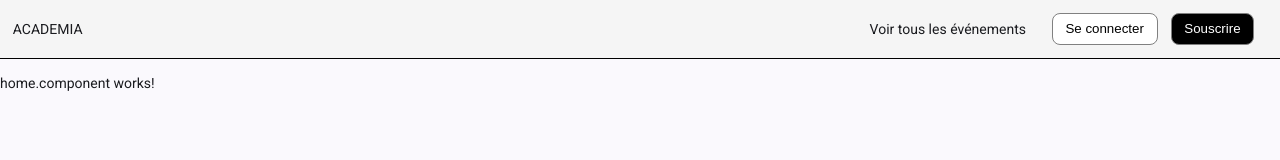
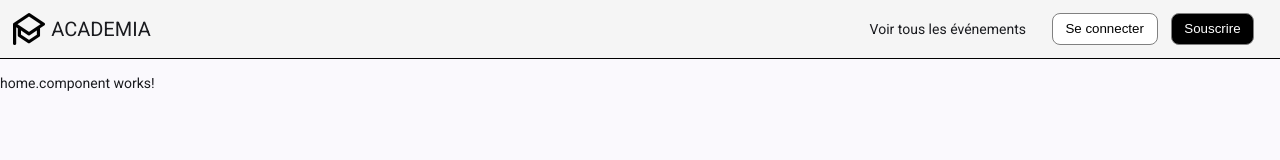
Before and after one commit to NawelMera/managentEvent, an Angular app: page / in a window 1280 px wide. Shown: the top 160 px of the page. Built offline with nearby package versions, Linux system fonts and the light colour scheme.

Commit message:
feat: added logo to header

```diff
--- a/src/app/component/header/header.html
+++ b/src/app/component/header/header.html
@@ -1,6 +1,7 @@
 <div class="header">
-    <div class="header-spacer">
-        ACADEMIA
+    <div>
+        <img src="assets/academia_icon.png" alt="Icône Academia">
+        <div>ACADEMIA</div>
     </div>
     <div>
         Voir tous les événements
--- a/src/app/component/header/header.scss
+++ b/src/app/component/header/header.scss
@@ -28,6 +28,16 @@
     flex-direction: row;
 }
 
+.header > :first-child img {
+    height: 4vh;
+    margin-right: 0.5vw;
+}
+
+.header > :first-child div {
+    font-size: 2.5vh;
+    margin: 0;
+}
+
 .header > :last-child {
     padding-right: 2%;
     padding-left: 0;
```
